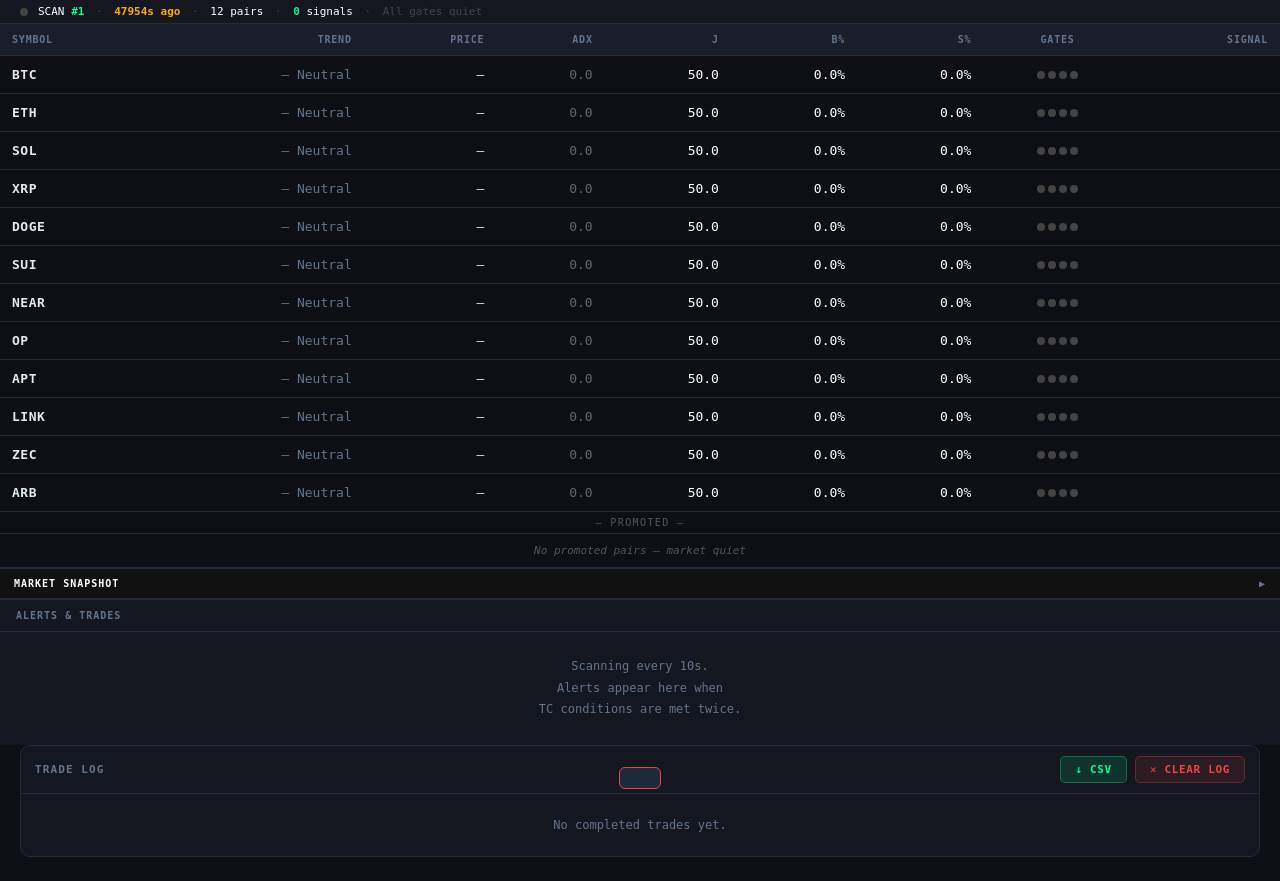
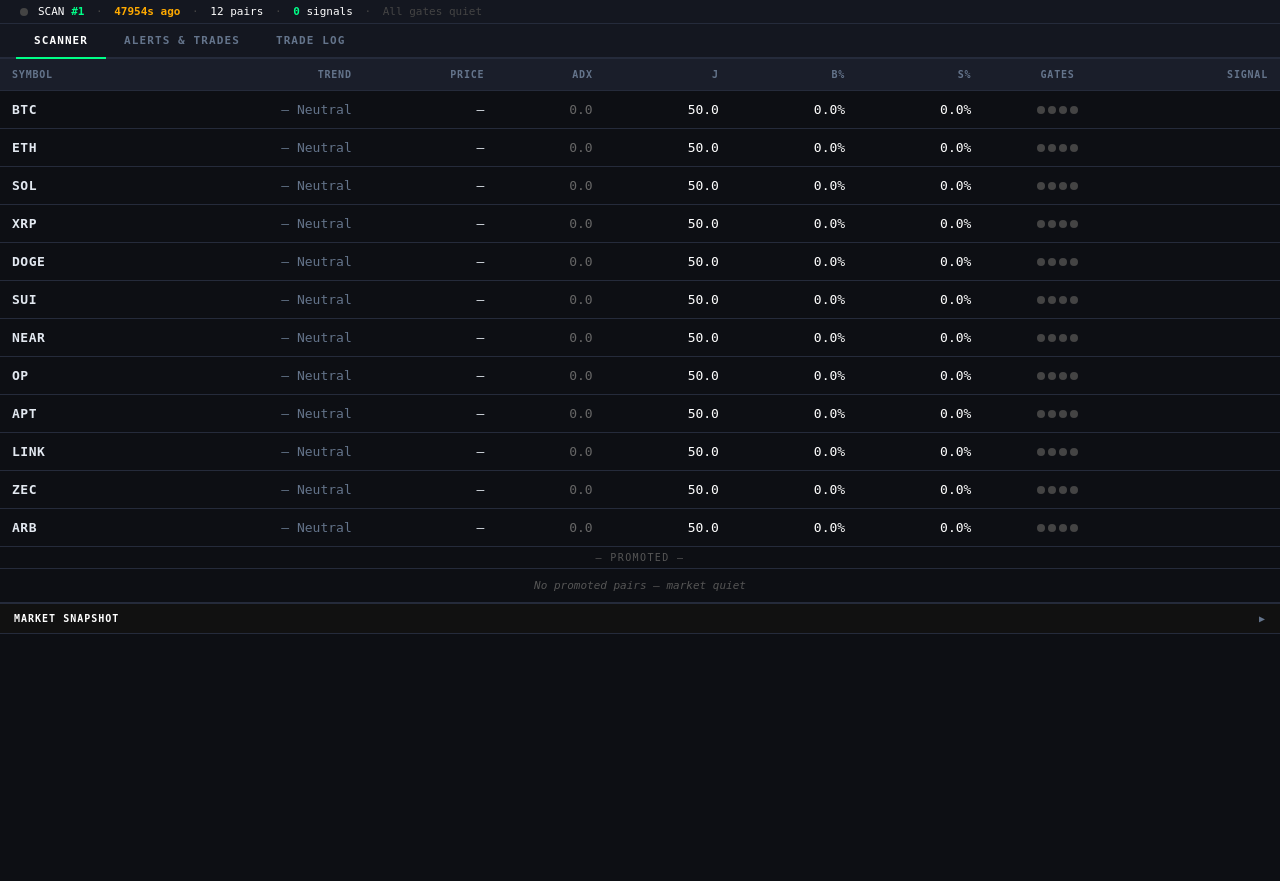
Before and after one commit to krishnanrvijay-afk/trend-scanner-part-deux, a FastAPI app: page / in a window 1280 px wide. Shown: the part 51-932 px from the top of the page. After the commit the page ends 685 px from the top, so only its background shows below. Run offline with FastAPI, Linux system fonts and the light colour scheme; data that the repository does not hold is empty.

Commit message:
feat: three tab layout, alerts tab, trade log tab, margin cap 25000, full width scanner

```diff
--- a/trend-scanner/templates/dashboard.html
+++ b/trend-scanner/templates/dashboard.html
@@ -124,11 +124,6 @@
       50% { opacity: 0.3; }
     }
 
-    /* ── Main layout ─────────────────────────────────────────── */
-    .main {
-      width: 100%;
-    }
-
     /* ── Pair table ──────────────────────────────────────────── */
     .table-panel {
       width: 100%;
@@ -148,9 +143,6 @@
       letter-spacing: 0.08em;
       text-transform: uppercase;
       color: var(--muted);
-      position: sticky;
-      top: 0;
-      z-index: 10;
       border-bottom: 1px solid var(--border);
       white-space: nowrap;
     }
@@ -181,27 +173,11 @@
     .score-med  { color: var(--yellow); }
     .score-low  { color: var(--muted); }
 
-    /* ── Alerts panel ────────────────────────────────────────── */
-    .alerts-panel {
-      background: var(--surface);
-      border-top: 1px solid var(--border);
-      width: 100%;
-    }
-
-    .alerts-header {
-      padding: 10px 16px;
-      font-size: 10px;
-      font-weight: 700;
-      letter-spacing: 0.1em;
-      text-transform: uppercase;
-      color: var(--muted);
-      border-bottom: 1px solid var(--border);
-    }
-
+    /* ── Alert cards ─────────────────────────────────────────── */
     .alerts-empty {
       color: var(--muted);
       font-size: 12px;
-      padding: 24px 20px;
+      padding: 48px 20px;
       text-align: center;
       line-height: 1.8;
     }
@@ -211,7 +187,7 @@
       flex-direction: row;
       flex-wrap: wrap;
       gap: 12px;
-      padding: 12px 16px;
+      padding: 16px 20px;
     }
 
     /* ── Alert card ──────────────────────────────────────────── */
@@ -498,26 +474,6 @@
     #toast.show { transform: translateX(-50%) translateY(0); }
 
     /* ── Trade log ───────────────────────────────────────────── */
-    .log-panel {
-      margin: 0 20px 24px;
-      background: var(--surface);
-      border: 1px solid var(--border);
-      border-radius: 10px;
-      overflow: hidden;
-    }
-    .log-header {
-      display: flex;
-      align-items: center;
-      justify-content: space-between;
-      padding: 10px 14px;
-      border-bottom: 1px solid var(--border);
-    }
-    .log-title {
-      font-size: 11px;
-      font-weight: 700;
-      letter-spacing: .1em;
-      color: var(--muted);
-    }
     .pill-download {
       background: rgba(0,255,136,.12);
       border: 1px solid rgba(0,255,136,.3);
@@ -531,7 +487,7 @@
       cursor: pointer;
     }
     .log-empty {
-      padding: 24px;
+      padding: 48px;
       text-align: center;
       color: var(--muted);
       font-size: 12px;
@@ -561,6 +517,61 @@
     }
     .log-table tbody tr:last-child td { border-bottom: none; }
     .log-table tbody tr:hover { background: var(--surface2); }
+
+    /* ── Tab bar ─────────────────────────────────────────────── */
+    .tab-bar {
+      display: flex;
+      align-items: stretch;
+      background: var(--surface);
+      border-bottom: 2px solid var(--border);
+      padding: 0 16px;
+    }
+    .tab-btn {
+      padding: 10px 18px;
+      background: none;
+      border: none;
+      border-bottom: 2px solid transparent;
+      color: var(--muted);
+      font-family: var(--font);
+      font-size: 11px;
+      font-weight: 700;
+      letter-spacing: 0.1em;
+      text-transform: uppercase;
+      cursor: pointer;
+      display: inline-flex;
+      align-items: center;
+      gap: 5px;
+      margin-bottom: -2px;
+      white-space: nowrap;
+      transition: color 0.15s;
+    }
+    .tab-btn:hover { color: var(--text); }
+    .tab-btn.active { color: #ffffff; border-bottom-color: #00ff88; }
+    .tab-badge {
+      display: inline-flex;
+      align-items: center;
+      padding: 1px 5px;
+      border-radius: 3px;
+      background: rgba(255,170,0,0.15);
+      border: 1px solid rgba(255,170,0,0.35);
+      color: #ffaa00;
+      font-size: 9px;
+      font-weight: 700;
+    }
+    .tab-content { display: none; }
+    .tab-content.active { display: block; }
+    .tab-actions {
+      margin-left: auto;
+      display: flex;
+      align-items: center;
+      gap: 8px;
+      padding: 6px 0;
+    }
+    @keyframes tab-label-flash {
+      0%, 100% { color: var(--muted); }
+      30%, 70%  { color: #ffaa00; }
+    }
+    .tab-flash { animation: tab-label-flash 0.6s ease-in-out 3; }
   </style>
 </head>
 <body>
@@ -620,10 +631,22 @@
   </span>
 </div>
 
-<!-- Main -->
-<div class="main">
+<!-- Tab bar -->
+<div class="tab-bar">
+  <button id="tab-btn-scanner"  class="tab-btn active" onclick="switchTab('scanner')">SCANNER</button>
+  <button id="tab-btn-alerts"   class="tab-btn"        onclick="switchTab('alerts')">
+    ALERTS &amp; TRADES
+    <span id="alert-badge" class="tab-badge" style="display:none"></span>
+  </button>
+  <button id="tab-btn-tradelog" class="tab-btn"        onclick="switchTab('tradelog')">TRADE LOG</button>
+  <div class="tab-actions" id="tradelog-tab-actions" style="display:none">
+    <a href="/api/tradelog/csv" class="pill pill-download" style="text-decoration:none;padding:5px 12px;font-size:10px">↓ CSV</a>
+    <button id="clear-log-btn" class="pill pill-clear" style="padding:5px 12px;font-size:10px" onclick="clearTradeLog()">✕ CLEAR LOG</button>
+  </div>
+</div>
 
-  <!-- Pair table -->
+<!-- TAB 1: SCANNER -->
+<div id="tab-scanner" class="tab-content active">
   <div class="table-panel">
     <table>
       <thead>
@@ -655,13 +678,10 @@
       </div>
     </div>
   </div>
-
-
 </div>
 
-<!-- Alerts panel (below pairs grid) -->
-<div class="alerts-panel">
-  <div class="alerts-header">Alerts &amp; Trades</div>
+<!-- TAB 2: ALERTS & TRADES -->
+<div id="tab-alerts" class="tab-content">
   <div id="alerts-container">
     <div class="alerts-empty">
       Scanning every 10s.<br>Alerts appear here when TC conditions are met twice.
@@ -669,15 +689,8 @@
   </div>
 </div>
 
-<!-- Trade Log -->
-<div class="log-panel">
-  <div class="log-header">
-    <span class="log-title">TRADE LOG</span>
-    <div style="display:flex;gap:8px">
-      <a href="/api/tradelog/csv" class="pill pill-download" style="text-decoration:none">↓ CSV</a>
-      <button id="clear-log-btn" class="pill pill-clear" onclick="clearTradeLog()">✕ CLEAR LOG</button>
-    </div>
-  </div>
+<!-- TAB 3: TRADE LOG -->
+<div id="tab-tradelog" class="tab-content">
   <div id="tradelog-container">
     <div class="log-empty">No completed trades yet.</div>
   </div>
```
